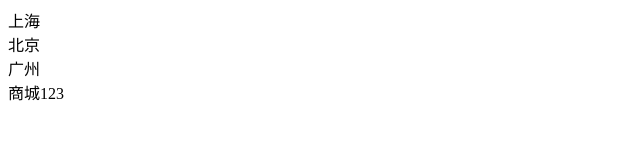
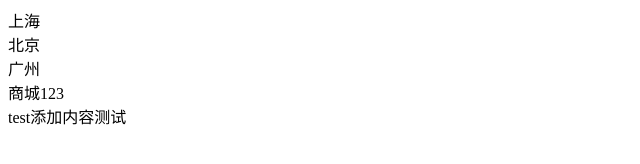
Before and after one commit to xingfuzhijia/gitstudy, a plain HTML site: page index.html in a window 1280 px wide. Shown: the whole page, without its empty margins (0-640 px from the left). Drawn offline with Linux system fonts and the light colour scheme.

Commit message:
'解决冲突工具使用'

```diff
--- a/index.html
+++ b/index.html
@@ -9,5 +9,6 @@
   <div>北京</div>
   <div>广州</div>
   <div>商城123</div>
+  <div>test添加内容测试</div>
 </body>
 </html>
```
Also changed, not shown: cpone.html (+1 -0 lines).
